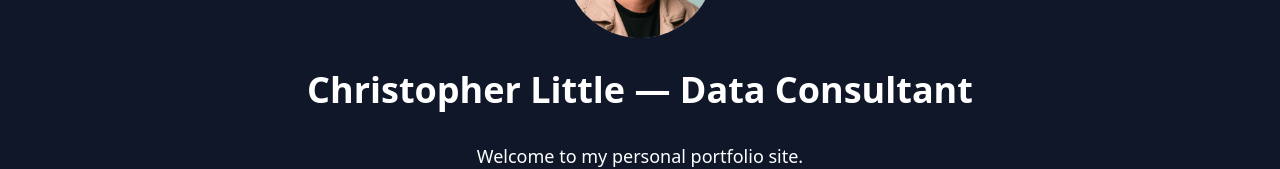
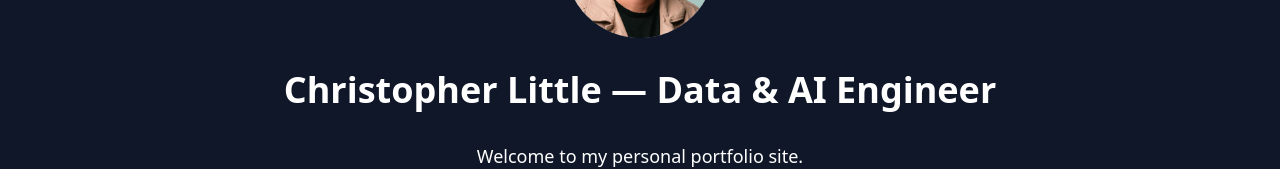
Before and after one commit to chrismlittle123/my-site, a Next.js app: page / in a window 1280 px wide. Shown: the part 264-433 px from the top of the page. Built offline with nearby package versions, Linux system fonts and the light colour scheme.

Commit message:
Change title

```diff
--- a/pages/index.tsx
+++ b/pages/index.tsx
@@ -10,7 +10,7 @@ const HomePage: React.FC = () => {
       <NavBar />
       <header className="flex flex-col items-center justify-center pt-20">
         <Image src="/images/me.jpeg" alt="My Photo" width={150} height={150} className="rounded-full mb-8" />
-        <h1 className="text-4xl font-bold mb-8 text-center">Christopher Little — Data Consultant</h1>
+        <h1 className="text-4xl font-bold mb-8 text-center">Christopher Little — Data & AI Engineer</h1>
 
         <p className="text-lg mb-14">Welcome to my personal portfolio site.</p>
         <div className="grid grid-cols-3 gap-x-8 mb-24 w-full max-w-2xl mx-auto">
```
